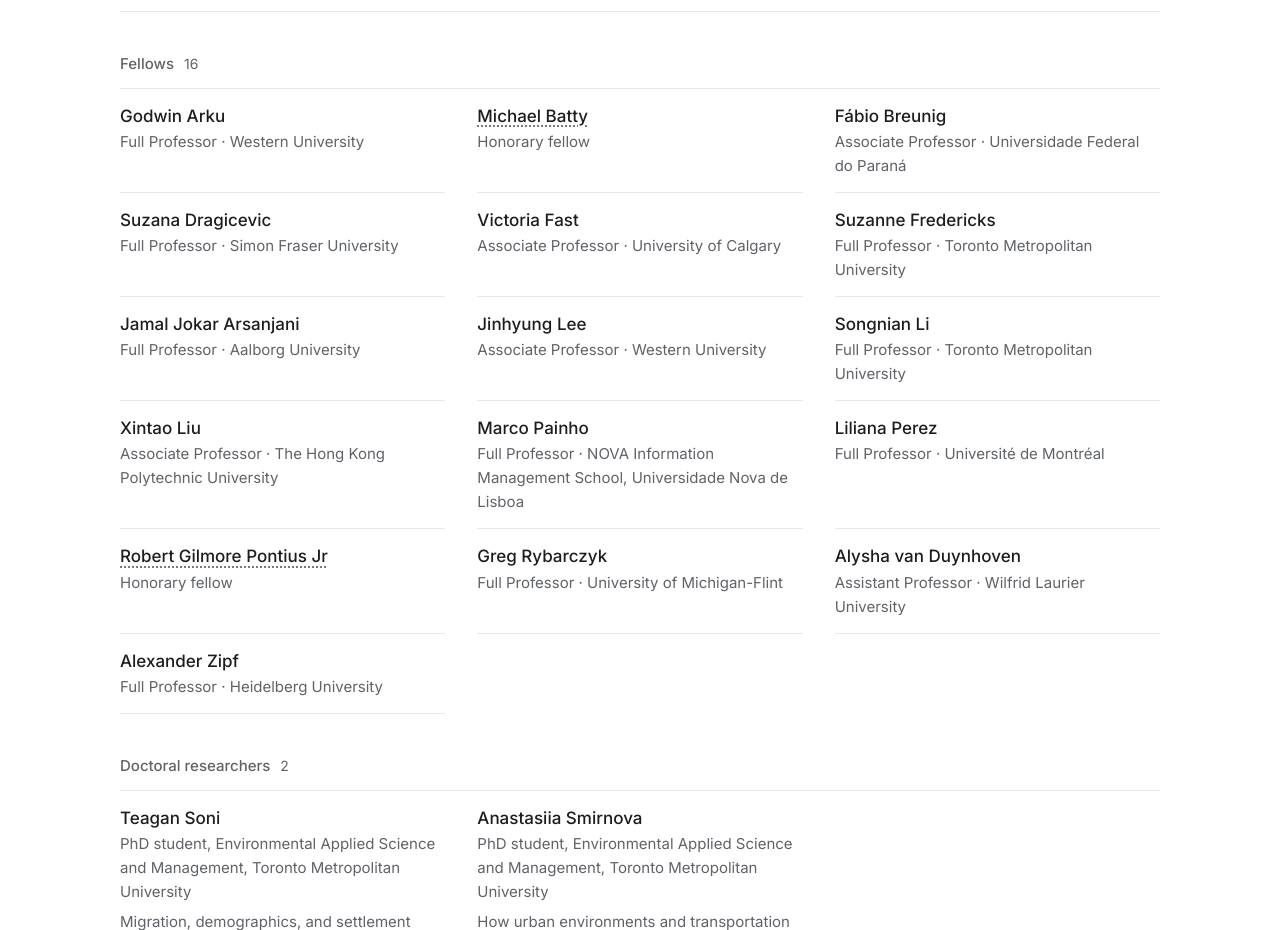
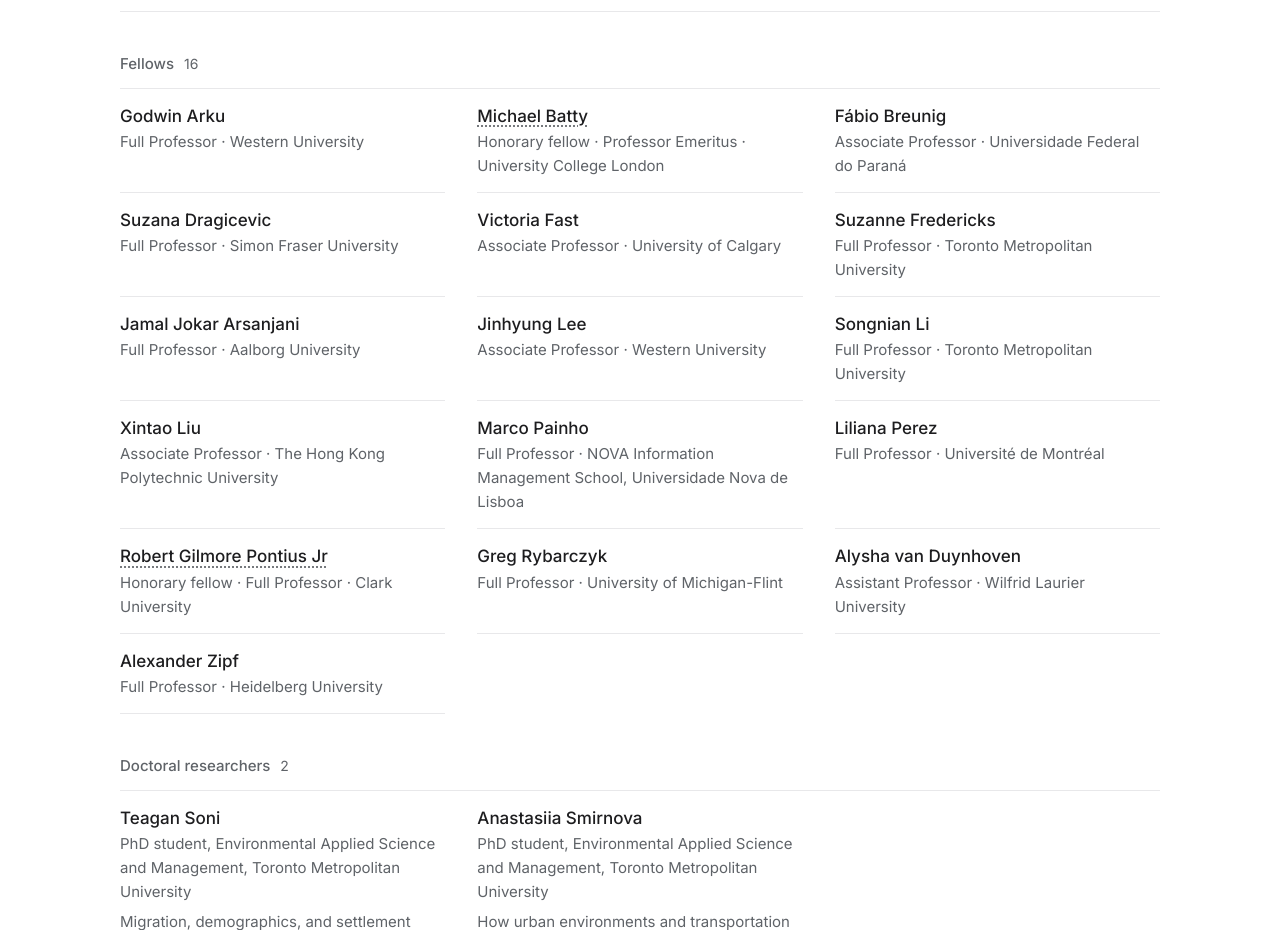
Before and after one commit to ericvaz/spatial-intelligence-collective, a plain HTML site: page index.html in a window 1280 px wide. Shown: the part 2601-3531 px from the top of the page. Drawn offline with Linux system fonts and the light colour scheme.

Commit message:
Show academic rank and university for the honorary fellows
Co-Authored-By: Claude Opus 5.5 <noreply@anthropic.com>

```diff
--- a/index.html
+++ b/index.html
@@ -97,7 +97,7 @@
       <summary><h3>Fellows <span class="c">16</span></h3></summary>
       <ul class="people cols" data-az>
         <li><span class="n">Godwin Arku</span><span class="a">Full Professor · Western University</span></li>
-        <li class="hon"><button type="button" class="n bio-trigger" aria-describedby="bio-batty" aria-expanded="false">Michael Batty</button><span class="a">Honorary fellow</span>
+        <li class="hon"><button type="button" class="n bio-trigger" aria-describedby="bio-batty" aria-expanded="false">Michael Batty</button><span class="a">Honorary fellow · Professor Emeritus · University College London</span>
           <span class="bio" id="bio-batty" role="tooltip">Michael Batty is Emeritus Bartlett Professor of Planning at University College London and Chair of the Centre for Advanced Spatial Analysis (CASA). He is a graduate of the University of Manchester in Town and Country Planning and of the University of Wales Institute of Science and Technology in Architecture, where he was Professor of Town Planning and Dean in the 1980s. He was Director of the National Center for Geographic Information and Analysis (NCGIA) at SUNY-Buffalo from 1990 to 1995 before he set up CASA at UCL. He is a Fellow of the British Academy, the Royal Society, the Academy of Social Sciences, and the Royal Town Planning Institute, and he was elected a foreign Academician of the Chinese Academy of Sciences in 2023 and the Indian National Science Academy in 2025. He has worked on computer models of cities and their visualisation since the 1970s. His recent books are Cities and Complexity (2005), The New Science of Cities (2013), Inventing Future Cities (2018), and The Computable City (2024), all from The MIT Press. His edited book Urban Informatics (Springer, 2021) reflects his focus on digital and geospatial technologies in urban planning, and he co-authored A Digital Future for Planning, the report of the Digital Task Force for Planning (2022).</span></li>
         <li><span class="n">Fábio Breunig</span><span class="a">Associate Professor · Universidade Federal do Paraná</span></li>
         <li><span class="n">Suzana Dragicevic</span><span class="a">Full Professor · Simon Fraser University</span></li>
@@ -109,7 +109,7 @@
         <li><span class="n">Xintao Liu</span><span class="a">Associate Professor · The Hong Kong Polytechnic University</span></li>
         <li><span class="n">Marco Painho</span><span class="a">Full Professor · NOVA Information Management School, Universidade Nova de Lisboa</span></li>
         <li><span class="n">Liliana Perez</span><span class="a">Full Professor · Université de Montréal</span></li>
-        <li class="hon" data-sort="Pontius"><button type="button" class="n bio-trigger" aria-describedby="bio-pontius" aria-expanded="false">Robert Gilmore Pontius Jr</button><span class="a">Honorary fellow</span>
+        <li class="hon" data-sort="Pontius"><button type="button" class="n bio-trigger" aria-describedby="bio-pontius" aria-expanded="false">Robert Gilmore Pontius Jr</button><span class="a">Honorary fellow · Full Professor · Clark University</span>
           <span class="bio" id="bio-pontius" role="tooltip">Robert Gilmore Pontius Jr is Professor in the Graduate School of Geography at Clark University, where he has taught since 1998. He holds a PhD in Environmental Science from the State University of New York College of Environmental Science and Forestry and a Master of Applied Statistics from The Ohio State University. He creates quantitative methods for GIScience, remote sensing, and statistics, among them quantity and allocation disagreement, Intensity Analysis, and the Total Operating Characteristic, and several of these methods are built into the TerrSet software, formerly IDRISI. He was a Fulbright Scholar in Brazil in 2022 to 2023. His book <a href="https://link.springer.com/book/10.1007/978-3-030-70765-1" target="_blank" rel="noopener">Metrics That Make a Difference: How to Analyze Change and Error</a> (Springer, 2022) brings these methods together for students and researchers.</span></li>
         <li><span class="n">Greg Rybarczyk</span><span class="a">Full Professor · University of Michigan-Flint</span></li>
         <li data-sort="van Duynhoven"><span class="n">Alysha van Duynhoven</span><span class="a">Assistant Professor · Wilfrid Laurier University</span></li>
```
